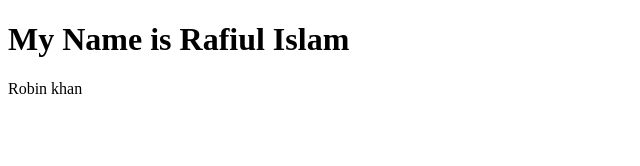
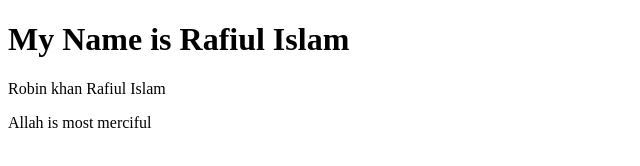
Before and after one commit to rafiulIslamRobin/rafiul, a plain HTML site: page index.html in a window 1280 px wide. Shown: the whole page, without its empty margins (0-640 px from the left). Drawn offline with Linux system fonts and the light colour scheme.

Commit message:
first learn extra  github

```diff
--- a/index.html
+++ b/index.html
@@ -9,5 +9,7 @@
 <body>
     <h1>My Name is Rafiul Islam</h1>
     Robin khan
+    Rafiul Islam
+    <p>Allah is most merciful</p>
 </body>
 </html>
```
